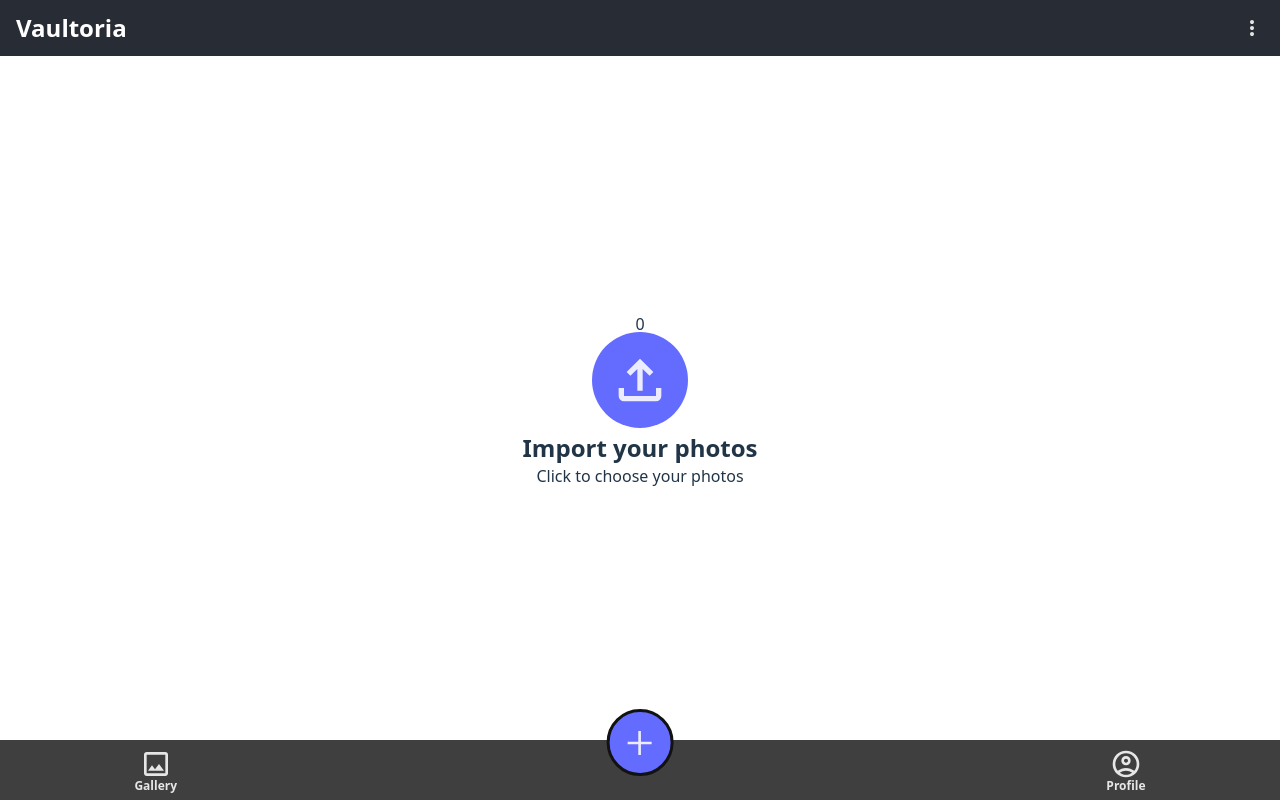
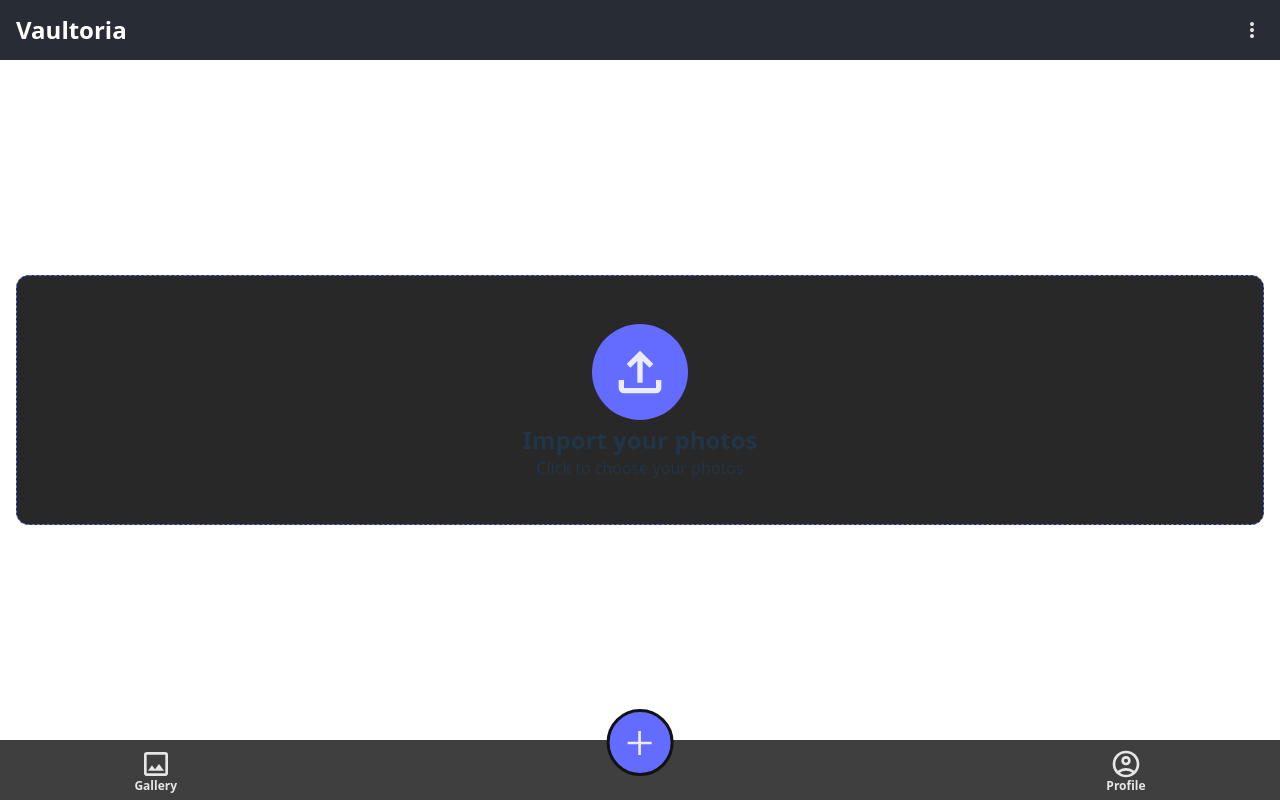
Before and after one commit to eliseomurillo9/gallery-app-rc, a React (Vite) app: page /upload in a window 1280 px wide. Built offline with nearby package versions, Linux system fonts and the light colour scheme.

Commit message:
feat: fix css import photo page

```diff
--- a/src/App.css
+++ b/src/App.css
@@ -1,23 +1,32 @@
+*,
+*::before,
+*::after {
+  box-sizing: border-box;
+}
+
 #root {
   max-width: 1280px;
   margin: 0 auto;
   padding: 0;
   text-align: center;
-  min-height: 100dvh;
   width: 100%;
-  height: 100dvh;
   display: flex;
   flex-direction: column;
   align-items: center;
-  justify-content: flex-start;
-  overflow-x: hidden;
-  box-sizing: border-box;
+  height: 100dvh;
 }
 
 main {
-  margin: 4.5rem auto;
-  width: 90%;
-  height: 100%;
+  flex: 1;
+  overflow-y: auto; /* scroll here */
+   width: 100%; /* instead of 90% */
+  margin: 0;  /* instead of auto */
+  padding: 1rem;
+  scrollbar-width: none; /* Firefox */
+  -ms-overflow-style: none;
+}
+main::-webkit-scrollbar {
+  display: none; /* Chrome, Safari, Opera */
 }
 
 @media (prefers-reduced-motion: no-preference) {
--- a/src/features/mediaUploader/components/ImageCard.tsx
+++ b/src/features/mediaUploader/components/ImageCard.tsx
@@ -5,13 +5,14 @@ type ImageCardProps = {
   imageDelete?: () => void;
 }
 export function ImageCard({ file, imageDelete }: Readonly<ImageCardProps>) {
+  const fileName = file.name.split('.')[0];
   return (
-    <div className="image-card">
+    <div className="image-card card-animation">
       <div className='image-card__img-wrapper'>
       <img src={URL.createObjectURL(file)} alt={file.name} />
       </div>
       <div className='image-card__img-info'>
-        <h3>{file.name.split('.')[0]}</h3>
+        <h3>{fileName.length > 15 ? fileName.slice(0, 15) + '...' : fileName}</h3>
         <p>{(file.size / 1024).toFixed(2)} KB</p>
         <p>{file.type}</p>
       </div>
--- a/src/features/mediaUploader/components/imageCard.css
+++ b/src/features/mediaUploader/components/imageCard.css
@@ -35,6 +35,7 @@
   h3 {
     font-size: 1rem;
     font-weight: bold;
+    overflow-wrap: break-word;
   }
 }
 
@@ -42,3 +43,21 @@
 .image-card__action {
   margin-left: auto;
 }
+
+/* .card-animation {
+  animation: pop-in 0.5s ease-in-out;
+}
+
+@keyframes pop-in {
+  0%{
+    opacity: 0;
+    transform: scale(0);
+  }
+  50% {
+    opacity: 1;
+    transform: scale(1.1);
+  }
+  100%{
+    transform: scale(0.9);
+  } */
+/* } */
--- a/src/features/mediaUploader/upload.css
+++ b/src/features/mediaUploader/upload.css
@@ -1,17 +1,28 @@
 .upload-view {
+  display: flex;
+  flex-direction: column;
+  justify-content: center;
+  width: 100%;
+  min-height: 100%;
+}
+
+.upload-view--no-images {
+  border: dashed 0.1rem var(--color-primary);
+  border-radius: 0.8rem;
+  background-color: var(--color-surface-a10);
+  padding: 3rem;
   display: flex;
   flex-direction: column;
   justify-content: center;
   align-items: center;
   position: relative;
-  transform: translateY(-50%);
-  top: 50%;
-  h2{
+  h2 {
     font-size: var(--text-2xl);
     margin: 0.5rem 0;
     font-weight: bold;
   }
 }
+
 
 .upload-view--form {
   position: absolute;
@@ -23,6 +34,43 @@
     opacity: 0;
   }
 }
+
+.upload-view--image-list {
+  width: 100%;
+  height: 100%;
+  padding-bottom: 2rem;
+  h1 {
+    font-size: var(--text-2xl);
+    font-weight: bold;
+    margin-bottom: 1rem;
+    margin-top: 1rem;
+    text-align: start;
+  }
+}
+
+.upload-view--preview-image {
+   display: flex;
+  flex-wrap: wrap;
+  gap: 1rem;
+  justify-content: center;
+  padding: 1rem 0;
+}
+
+.upload-view--add-more {
+  display: flex;
+  flex-direction: column;
+  align-items: center;
+  border: 0.1rem dashed var(--color-primary);
+  border-radius: 0.5rem;
+  padding: 1rem;
+  width: 100%;
+  box-sizing: border-box;
+  position: relative;
+  h2 {
+    font-size: var(--text-xs);
+  }
+}
+
 .upload-button {
   background-color: var(--color-primary);
   width: fit-content;
--- a/src/features/mediaUploader/upload.view.tsx
+++ b/src/features/mediaUploader/upload.view.tsx
@@ -1,40 +1,75 @@
 import { useRef, useState } from "react";
 import { Icon } from "../../shared/UI/Icon/Icon";
-import './upload.css'
+import "./upload.css";
 import { ImageCard } from "./components/ImageCard";
 
 export function UploadView() {
-  const [imagesList, setImagesList] = useState<File[]>([])
-  const inputs = useRef<HTMLInputElement>(null)
+  const [imagesList, setImagesList] = useState<File[]>([]);
+  const inputs = useRef<HTMLInputElement>(null);
   function updatePicList(e: React.ChangeEvent<HTMLInputElement>) {
-    e.preventDefault()
-    const files = inputs.current?.files
+    e.preventDefault();
+    const files = inputs.current?.files;
     if (files) {
-      setImagesList((prev) => [...prev, ...Array.from(files)])
+      setImagesList((prev) => [...prev, ...Array.from(files)]);
     }
   }
 
   function deleteImage(imageIndex: number) {
-    setImagesList(imagesList.filter((_, index) =>  index !== imageIndex))
+    setImagesList(imagesList.filter((_, index) => index !== imageIndex));
   }
 
-    return (
-    <div className="upload-view">
-      {imagesList.length > 0 ?
-      imagesList.map((file, index) => {
-        return (
-          <ImageCard key={index} file={file} imageDelete={() => deleteImage(index)} />
-        )
-            }) : (
-        <>
-        <pre>{imagesList.length}</pre>
-        <form action="" className="upload-view--form">
-            <input ref={inputs} type="file" multiple accept="image/*" capture="user" onChange={updatePicList}/>
-          </form><div className="upload-button">
-              <Icon name="upload" size="2xl" color="white" />
-            </div><h2>Import your photos</h2><p>Click to choose your photos</p></>
-
+  return (
+    <section className="upload-view">
+      {imagesList.length > 0 ? (
+        <div className="upload-view--image-list">
+          <h1>Upload your photos</h1>
+          <div className="upload-view--preview-image">
+            {imagesList.map((file, index) => {
+              return (
+                <ImageCard
+                  key={index}
+                  file={file}
+                  imageDelete={() => deleteImage(index)}
+                />
+              );
+            })}
+            <div className="upload-view--add-more">
+              <form action="" className="upload-view--form">
+                <input
+                  ref={inputs}
+                  type="file"
+                  multiple
+                  accept="image/*"
+                  capture="user"
+                  onChange={updatePicList}
+                />
+              </form>
+              <div className="upload-button">
+                <Icon name="plus" size="base" color="white" />
+              </div>
+              <h2>Add more photos</h2>
+            </div>
+          </div>
+        </div>
+      ) : (
+        <div className="upload-view--no-images">
+          <form action="" className="upload-view--form">
+            <input
+              ref={inputs}
+              type="file"
+              multiple
+              accept="image/*"
+              capture="user"
+              onChange={updatePicList}
+            />
+          </form>
+          <div className="upload-button">
+            <Icon name="upload" size="2xl" color="white" />
+          </div>
+          <h2>Import your photos</h2>
+          <p>Click to choose your photos</p>
+        </div>
       )}
-    </div>
+    </section>
   );
 }
--- a/src/index.css
+++ b/src/index.css
@@ -15,7 +15,7 @@
 
   --color-secondary: #8b8b8b;
   --color-warning: #ffc107;
-  --color-danger: #ef5350;
+  --color-danger: #d32f2f;
   --color-success: #81c784;
   --color-info: #64b5f6;
 
@@ -37,23 +37,20 @@
   text-rendering: optimizeLegibility;
   -webkit-font-smoothing: antialiased;
   -moz-osx-font-smoothing: grayscale;
-
+  box-sizing: border-box;
 }
 
 body {
   margin: 0;
-  display: flex;
-  place-items: center;
   width: 100%;
-  height: 100dvh;
+  min-height: 100dvh;
+  overflow-x: hidden;
 }
 
 h1 {
   font-size: 3.2em;
   line-height: 1.1;
 }
-
-
 
 @media (prefers-color-scheme: light) {
   :root {
--- a/src/shared/UI/Button/Button.css
+++ b/src/shared/UI/Button/Button.css
@@ -44,9 +44,12 @@
 .button--danger {
   background-color: var(--color-danger);
 }
+
+.button:hover {
+  background-color: var(--color-secondary);
+}
+
 .button--danger:hover {
-  background-color: var(--color-danger)/40;
+  background-color: rgb(240, 21, 21);
+  transition: 0.5s ease-in-out;
 }
-.button:hover {
-  background-color: var(--color-primary-a20);
-}
--- a/src/shared/UI/Header/Header.css
+++ b/src/shared/UI/Header/Header.css
@@ -1,8 +1,7 @@
 .header{
-  position: fixed;
-  top: 0;
-  left: 0;
-  right: 0;
+  height: 60px;
+  flex-shrink: 0;
+  width: 100%;
   display: flex;
   justify-content: space-between;
   align-items: center;
--- a/src/shared/UI/Navbar/mobile/NavBarMobile.css
+++ b/src/shared/UI/Navbar/mobile/NavBarMobile.css
@@ -9,10 +9,9 @@
   margin: 0;
   list-style: none;
   gap: 1rem;
-  position: fixed;
-  bottom: 0;
-  left: 0;
-  right: 0;
+   height: 60px; /* adjust to your navbar height */
+  flex-shrink: 0;
+  width: 100%;
 }
 
 .navbar-mobile--ul {
```
